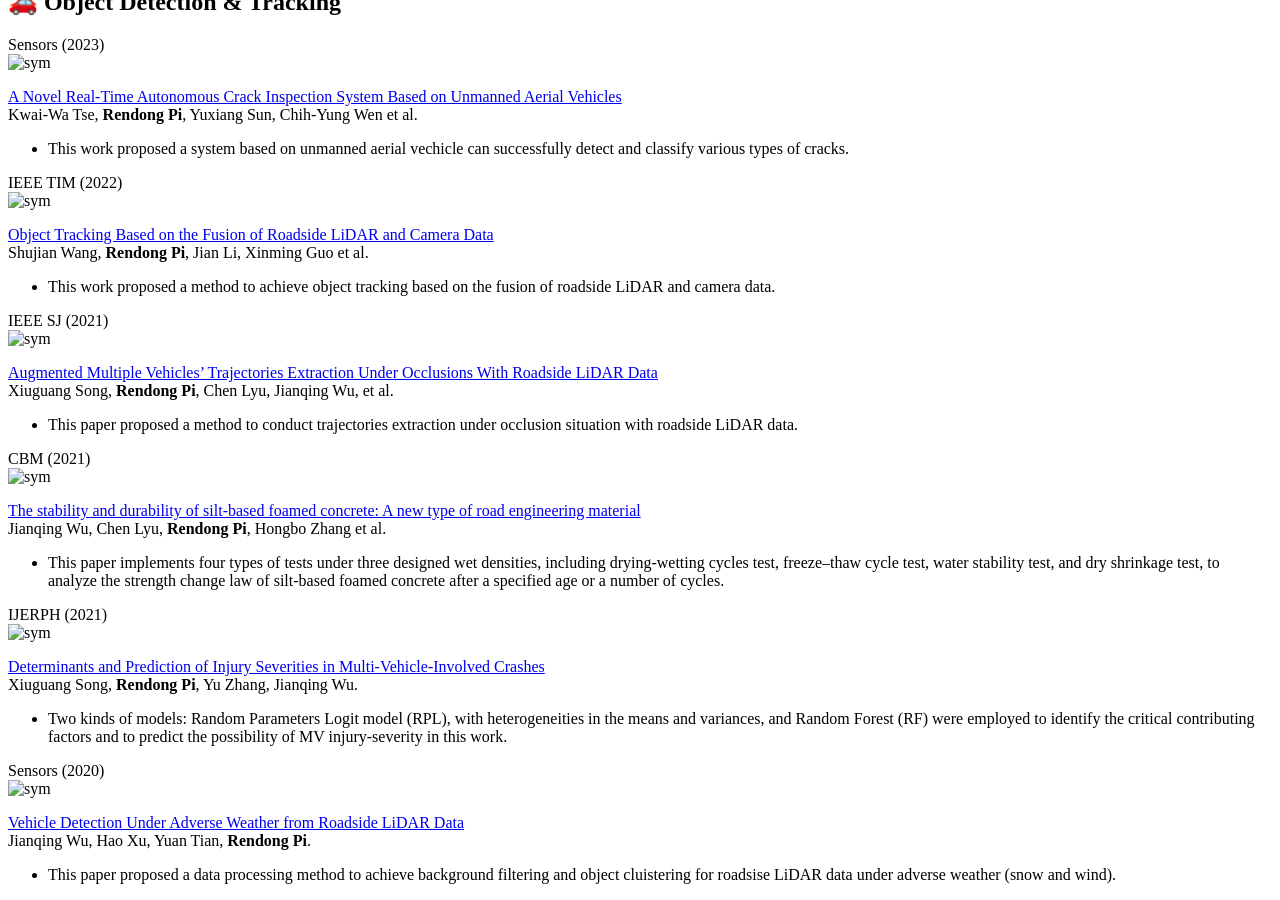
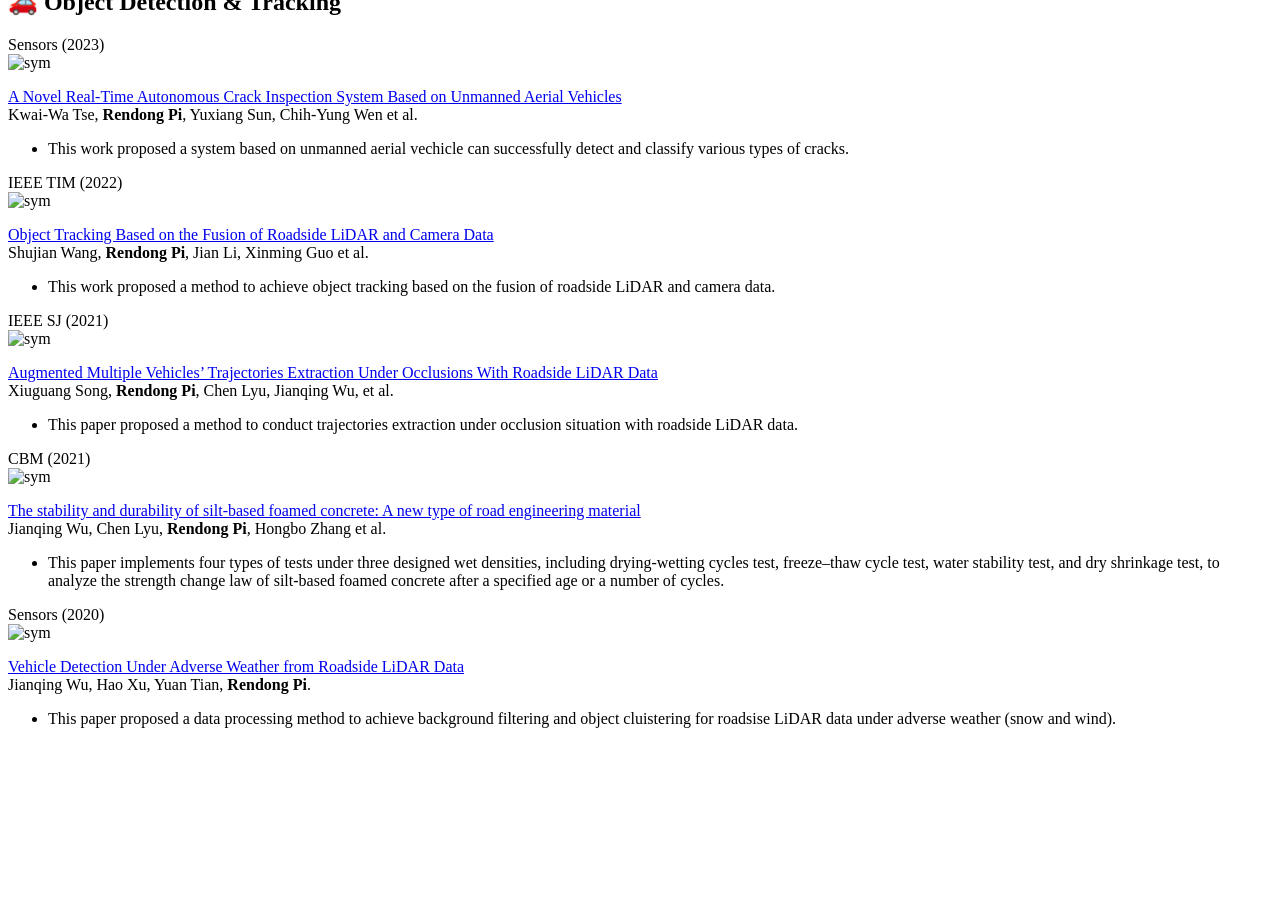
Before and after one commit to Devin-Pi/Devin-Pi.github.io, a Jekyll site: the page built from _pages/includes/pub.md, in a window 1280 px wide and 900 px high, scrolled down 801 px. Built offline with Jekyll 4.4.1, drawn with Linux system fonts in a browser that asks for light colours; our own code applies the rules of GitHub Pages for plain Markdown files; after the commit the page ends 1545 px from its top, so only the background shows below that.

Commit message:
deleted ijesp

```diff
--- a/_pages/includes/pub.md
+++ b/_pages/includes/pub.md
@@ -48,16 +48,6 @@ Jianqing Wu, Chen Lyu, **Rendong Pi**, Hongbo Zhang et al. <strong><span class='
 </div>
 </div>
 
-<div class='paper-box'><div class='paper-box-image'><div><div class="badge">IJERPH (2021)</div><img src='images/paper_5.png' alt="sym" width="100%"></div></div>
-<div class='paper-box-text' markdown="1">
-
-
-[Determinants and Prediction of Injury Severities in Multi-Vehicle-Involved Crashes](https://www.mdpi.com/1660-4601/18/10/5271) \\
-Xiuguang Song, **Rendong Pi**, Yu Zhang, Jianqing Wu. <strong><span class='show_paper_citations' data='dpj67PAAAAAJ:qjMakFHDy7sC'></span></strong>
-- Two kinds of models: Random Parameters Logit model (RPL), with heterogeneities in the means and variances, and Random Forest (RF) were employed to identify the critical contributing factors and to predict the possibility of MV injury-severity in this work.
-</div>
-</div>
-
 
 <div class='paper-box'><div class='paper-box-image'><div><div class="badge">Sensors (2020)</div><img src='images/paper_3.png' alt="sym" width="100%"></div></div>
 <div class='paper-box-text' markdown="1">
```
